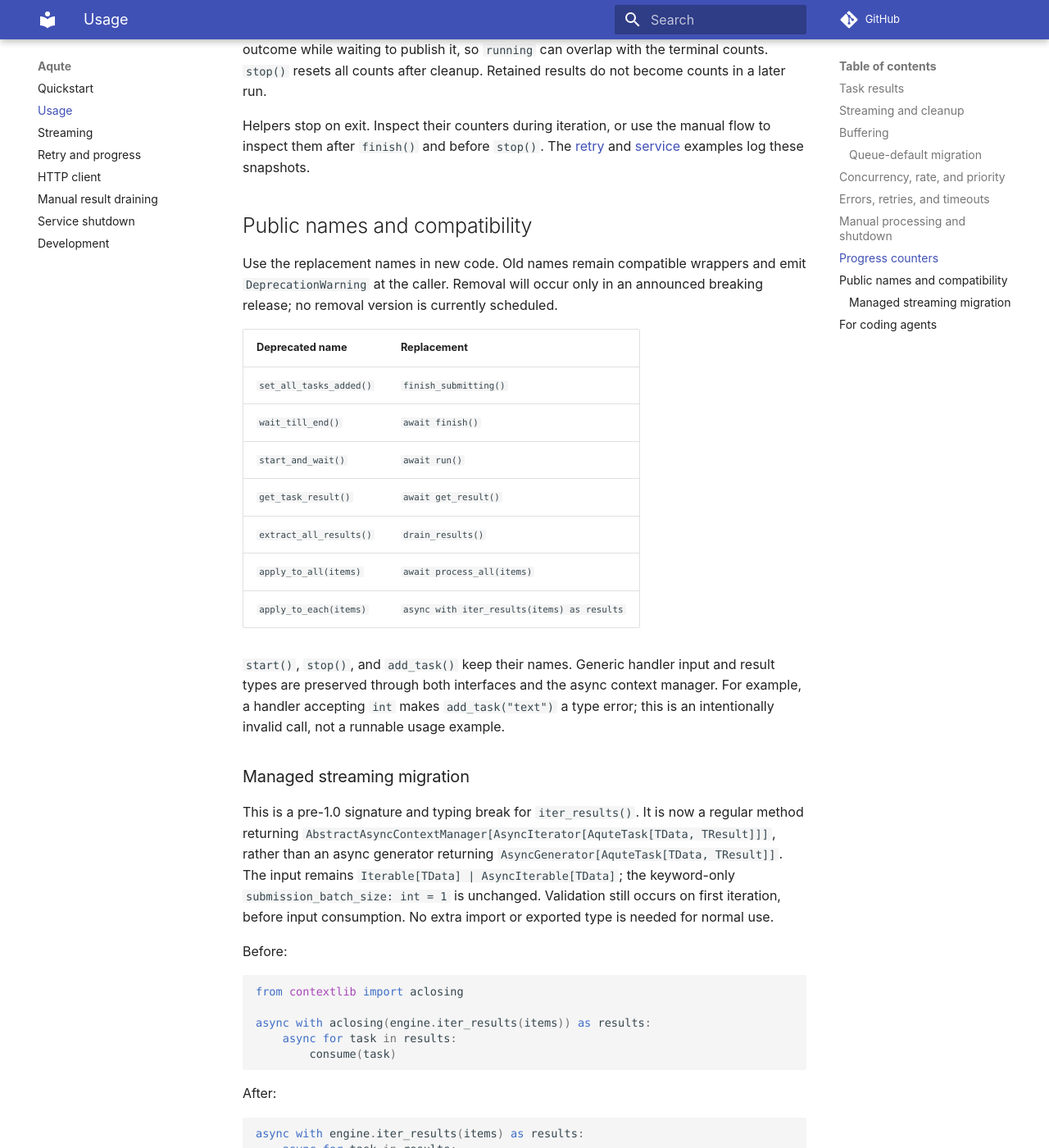
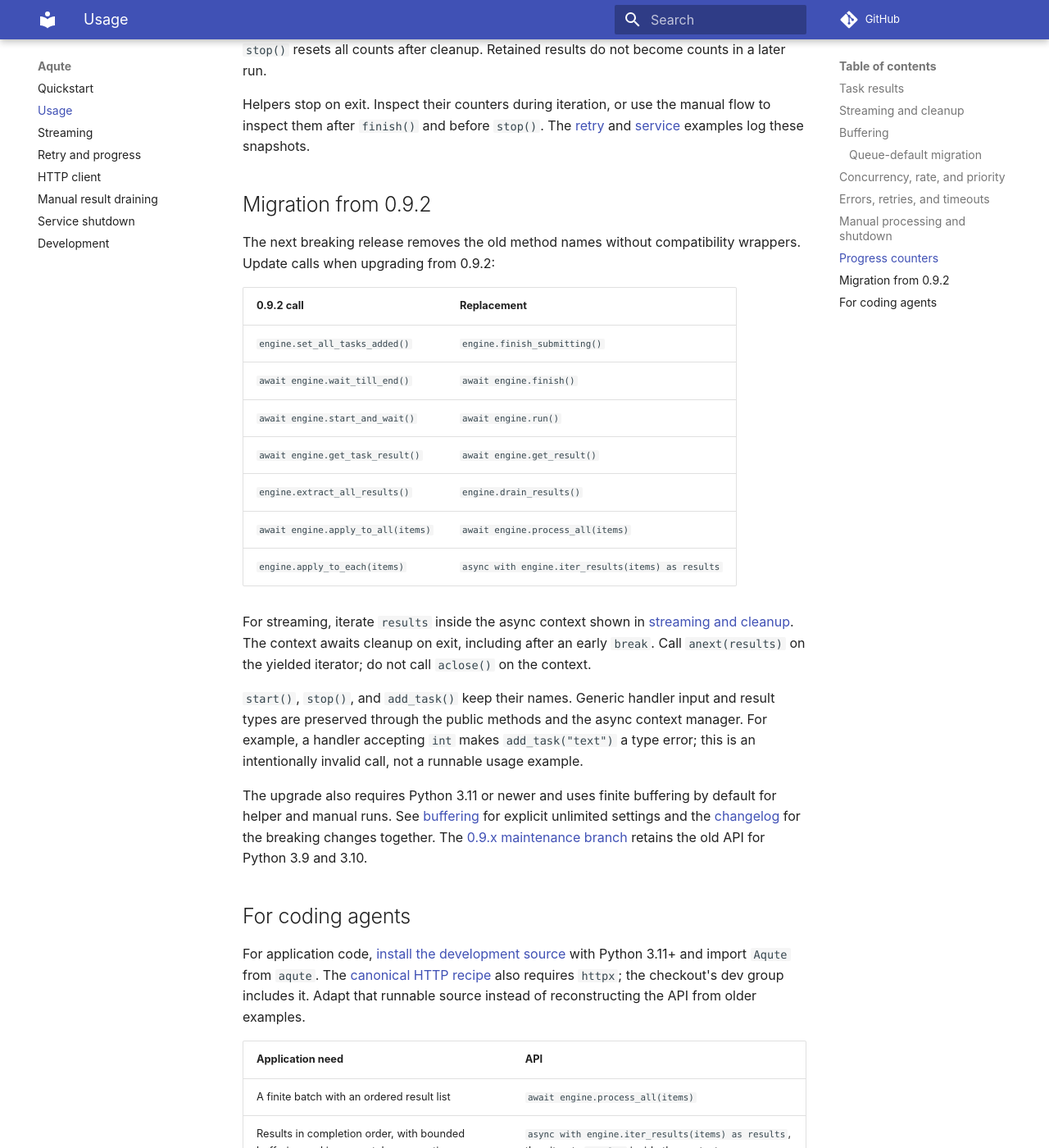
Before and after one commit to insomnes/aqute, an MkDocs documentation site: the page built from docs/usage.md, in a window 1280 px wide and 1400 px high, scrolled down 7016 px. Shown: the whole window at 82% size. Built offline with MkDocs 1.6.1 and Material for MkDocs 9.7.7, drawn with Linux system fonts in a browser that asks for light colours; comment, search, counter and statistics services are not loaded; some of the changed text lies outside the part shown.

Commit message:
feat!: remove deprecated method aliases

````diff
--- a/docs/usage.md
+++ b/docs/usage.md
@@ -116,7 +116,7 @@ Run-then-drain starts processing before submission and needs only
 `result_queue=asyncio.Queue(0)`; the input queue can keep its default capacity.
 See the [manual drain example](manual_drain.md). With finite result queues and no
 concurrent consumer, `add_task()` or `finish()` can wait indefinitely. Aqute does
-not detect this arrangement. Deprecated methods use the same queue defaults.
+not detect this arrangement.
 
 Helpers now reject pending manual tasks, so preloading with `add_task()` before
 `process_all()` or `iter_results()` raises `AquteError`. Follow
@@ -304,67 +304,37 @@ flow to inspect them after `finish()` and before `stop()`. The
 [retry](retry_progress.md) and [service](service_shutdown.md) examples log these
 snapshots.
 
-## Public names and compatibility
+## Migration from 0.9.2
 
-Use the replacement names in new code. Old names remain compatible wrappers and
-emit `DeprecationWarning` at the caller. Removal will occur only in an announced
-breaking release; no removal version is currently scheduled.
+The next breaking release removes the old method names without compatibility
+wrappers. Update calls when upgrading from 0.9.2:
 
-| Deprecated name | Replacement |
+| 0.9.2 call | Replacement |
 | --- | --- |
-| `set_all_tasks_added()` | `finish_submitting()` |
-| `wait_till_end()` | `await finish()` |
-| `start_and_wait()` | `await run()` |
-| `get_task_result()` | `await get_result()` |
-| `extract_all_results()` | `drain_results()` |
-| `apply_to_all(items)` | `await process_all(items)` |
-| `apply_to_each(items)` | `async with iter_results(items) as results` |
+| `engine.set_all_tasks_added()` | `engine.finish_submitting()` |
+| `await engine.wait_till_end()` | `await engine.finish()` |
+| `await engine.start_and_wait()` | `await engine.run()` |
+| `await engine.get_task_result()` | `await engine.get_result()` |
+| `engine.extract_all_results()` | `engine.drain_results()` |
+| `await engine.apply_to_all(items)` | `await engine.process_all(items)` |
+| `engine.apply_to_each(items)` | `async with engine.iter_results(items) as results` |
+
+For streaming, iterate `results` inside the async context shown in
+[streaming and cleanup](#streaming-and-cleanup). The context awaits cleanup on
+exit, including after an early `break`. Call `anext(results)` on the yielded
+iterator; do not call `aclose()` on the context.
 
 `start()`, `stop()`, and `add_task()` keep their names. Generic handler input and
-result types are preserved through both interfaces and the async context manager.
-For example, a handler accepting `int` makes `add_task("text")` a type error;
-this is an intentionally invalid call, not a runnable usage example.
+result types are preserved through the public methods and the async context
+manager. For example, a handler accepting `int` makes `add_task("text")` a type
+error; this is an intentionally invalid call, not a runnable usage example.
 
-### Managed streaming migration
-
-This is a pre-1.0 signature and typing break for `iter_results()`. It is now a
-regular method returning
-`AbstractAsyncContextManager[AsyncIterator[AquteTask[TData, TResult]]]`, rather
-than an async generator returning `AsyncGenerator[AquteTask[TData, TResult]]`.
-The input remains `Iterable[TData] | AsyncIterable[TData]`; the keyword-only
-`submission_batch_size: int = 1` is unchanged. Validation still occurs on first
-iteration, before input consumption. No extra import or exported type is needed
-for normal use.
-
-Before:
-
-```python
-from contextlib import aclosing
-
-async with aclosing(engine.iter_results(items)) as results:
-    async for task in results:
-        consume(task)
-```
-
-After:
-
-```python
-async with engine.iter_results(items) as results:
-    async for task in results:
-        consume(task)
-```
-
-Also replace bare `async for task in engine.iter_results(items)` with the new
-context form. Call `anext(results)` on the iterator yielded by the context.
-Do not call `aclose()` on the context returned by `iter_results()`.
-
-Deprecated `apply_to_each(items)` retains its `AsyncGenerator` return type and
-warning. Existing `async for` callers still work. Use
-`async with contextlib.aclosing(engine.apply_to_each(items)) as results` or
-explicitly await that generator's `aclose()` when stopping early. Its compatibility
-wrapper shares the same processing and cleanup path; migrate new code to the
-managed `iter_results()` form. `process_all()` keeps its coroutine signature and
-ordered list return type.
+The upgrade also requires Python 3.11 or newer and uses finite buffering by
+default for helper and manual runs. See [buffering](#buffering) for explicit unlimited settings and the
+[changelog](https://github.com/insomnes/aqute/blob/main/CHANGELOG.md) for the
+breaking changes together. The
+[0.9.x maintenance branch](https://github.com/insomnes/aqute/tree/maintenance/0.9.x)
+retains the old API for Python 3.9 and 3.10.
 
 ## For coding agents
 
````
Also changed, not shown: CHANGELOG.md (added, +47 -0 lines), README.md (+2 -1 lines), 2 other files.
